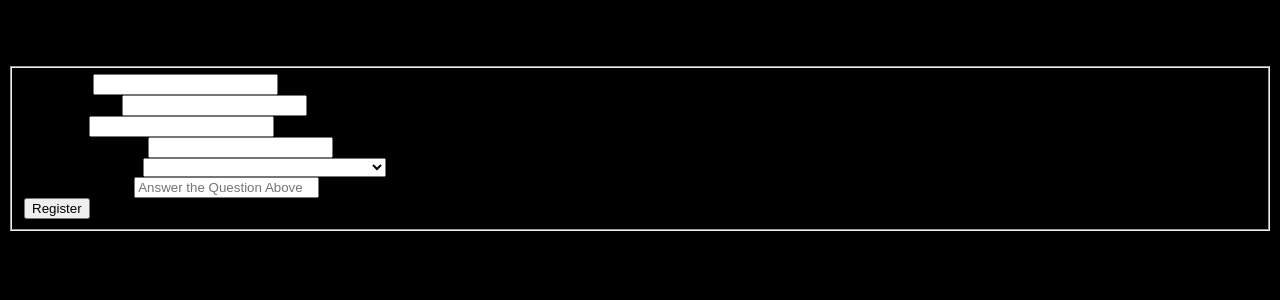
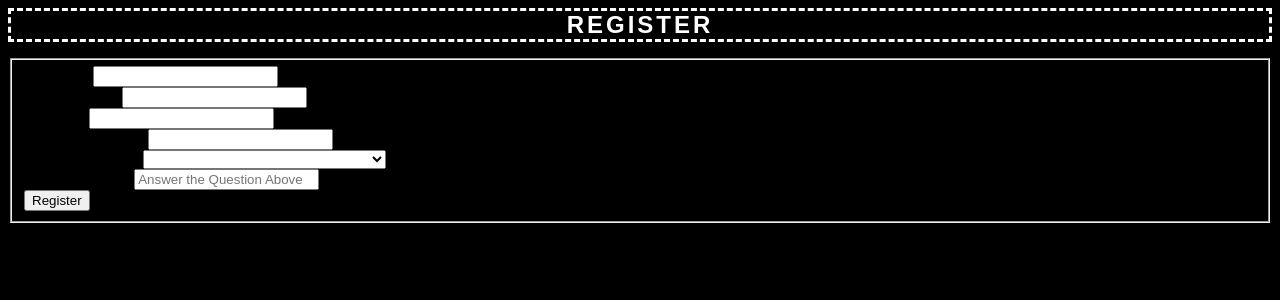
Before and after one commit to stuycs-softdev/proj3-6-eventplanner, a Python web app: template templates/register.html in a window 1280 px wide. Shown: the top 300 px of the page. Run offline with Jinja, Linux system fonts and the light colour scheme; the template is opened without the code that fills it, so the values that code supplies are empty.

Commit message:
Update register.css

```diff
--- a/static/register.css
+++ b/static/register.css
@@ -1,3 +1,12 @@
 body{
   background-color: black;
 }
+
+h1{
+  letter-spacing: 3px;
+  text-align: center;
+  font-family: "Avantgarde" , sans-serif;
+  color: white;
+  font-size: 150%;
+  border-style: dashed;
+}
```
